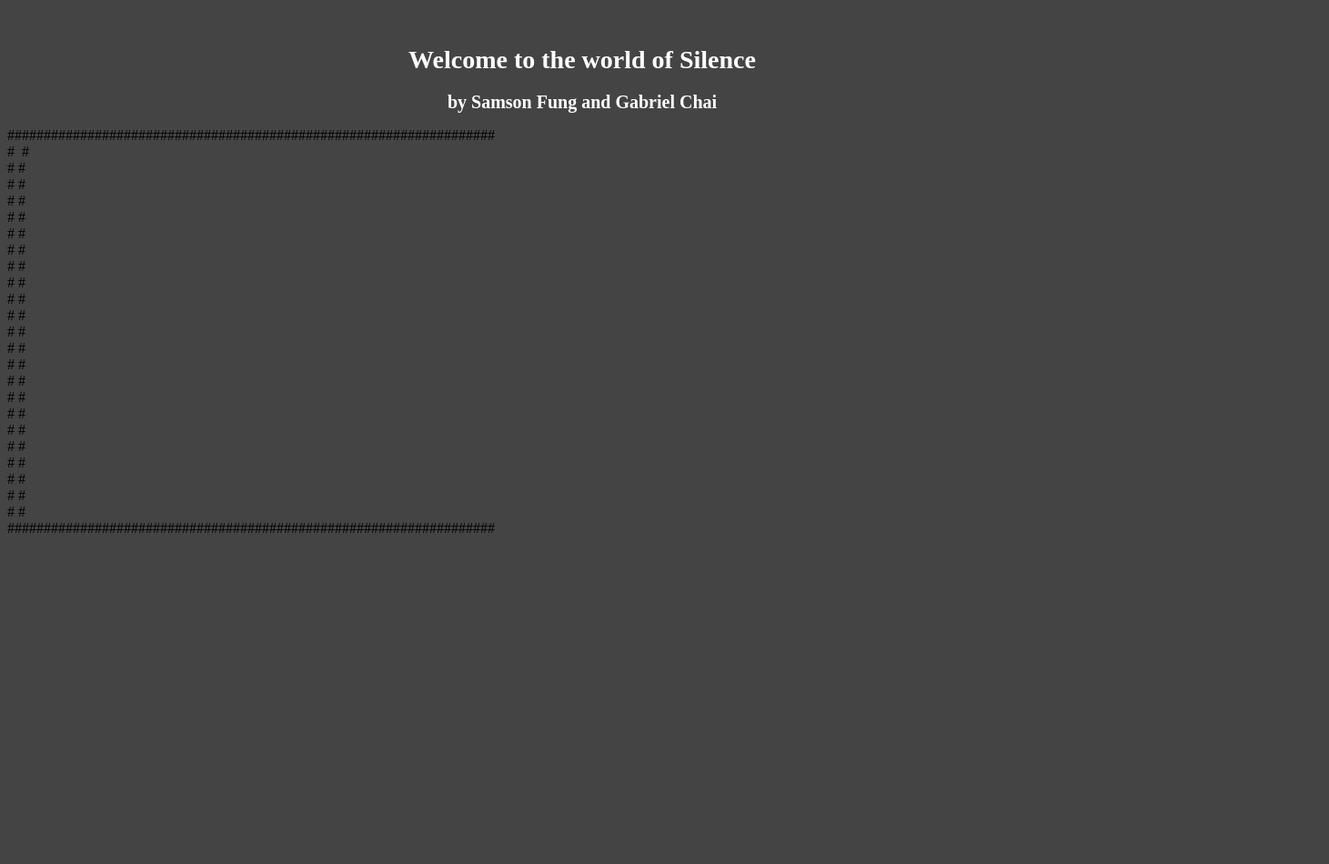
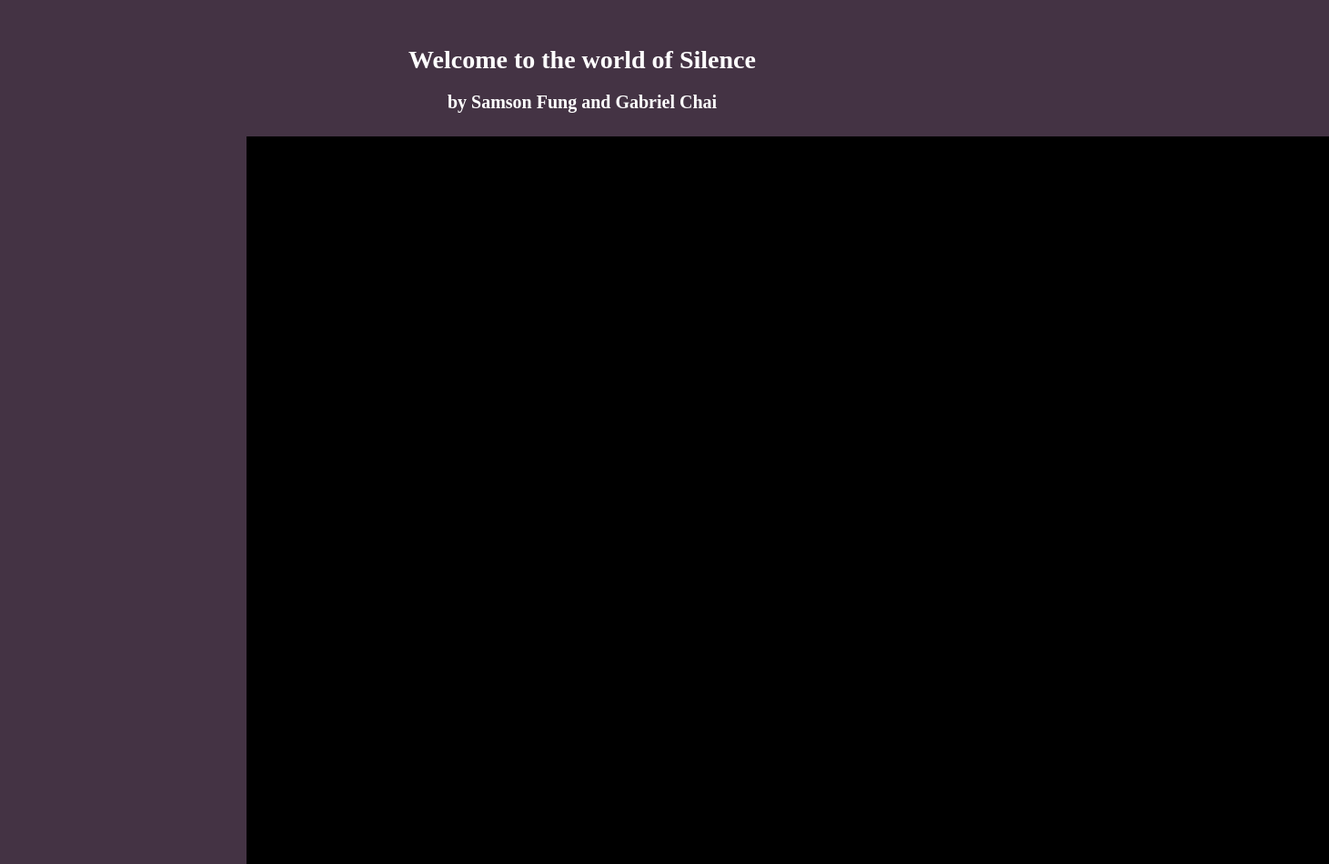
Before and after one commit to HunterCSCI/Silence, a plain HTML site: page index.html in a window 1280 px wide. Shown: the top 950 px of the page at 91% size, 1461 px wide, since content can reach past the window. Before the commit the page ends 800 px from the top, so only its background shows below. Drawn offline with Linux system fonts and the light colour scheme.

Commit message:
Minor Edits
09/30/2014

```diff
--- a/index.html
+++ b/index.html
@@ -3,10 +3,10 @@
 <!-- Established 09/29/2014 by Samson Fung and Gabriel Chai-->
 
 <html>
-	<head>
+
 	<style>
 	body {
-		background-color: #444444;
+		background-color: #443344;
 	}
 	h1 {
 		color: white;
@@ -20,12 +20,31 @@
 		font-size: 20px;
 		text-align: center;
 	}
+	script {
+		display: none;
+	}
+	canvas {
+		position: relative;
+		margin-left: 20%;
+	}
+	h3 {
+		position: absolute;
+		text-align: right;
+		font-size: 12px;
+		color: white;
+	}
 	</style>
+
+	<head>
 		<title> Silence </title>
+		<script type "application/javascript" src = "worldGrid.js"></script>
 	</head>
-	<body>
+
+	<body onload = "draw();">
 		<h1>Welcome to the world of Silence</h1>
 		<h2>by Samson Fung and Gabriel Chai</h2>
-		<script language ="JavaScript" src="worldGrid.js"></script>
+		<canvas id ="canvas" width = "1200" height = "1800" ></canvas>
+		<!-- <script language ="JavaScript" src="worldGrid.js"></script> -->
+		<h3> Copyright 2014 - Samson Fung and Gabriel Chai</h3>
 	</body>
 </html>
--- a/worldGrid.js
+++ b/worldGrid.js
@@ -1,33 +1,21 @@
-var world =
-	[
-	"###################################################################",
-	"#&nbsp                                                                 #",
-	"#                                                                 #",
-	"#                                                                 #",
-	"#                                                                 #",
-	"#                                                                 #",
-	"#                                                                 #",
-	"#                                                                 #",
-	"#                                                                 #",
-	"#                                                                 #",
-	"#                                                                 #",
-	"#                                                                 #",
-	"#                                                                 #",
-	"#                                                                 #",
-	"#                                                                 #",
-	"#                                                                 #",
-	"#                                                                 #",
-	"#                                                                 #",
-	"#                                                                 #",
-	"#                                                                 #",
-	"#                                                                 #",
-	"#                                                                 #",
-	"#                                                                 #",
-	"#                                                                 #",
-	"###################################################################"
-	];
+for (var i = 0, j = world.length; i < j; i++){
+		var canvas = document.getElementbyID('tutorial');
+		if (canvas.getContext){
+		var ctx = canvas.getContext('2d');}
+		else break;
 
-for (var i = 0, j = world.length; i < j; i++){
-		document.write(world[i]);
-		document.write("<br>");
+		ctx.fillStyle = "rgb(200,0,0)";
+		canvas.write(world[i]);
+		canvas.write("<br>");
 }
+
+function draw() {
+      var canvas = document.getElementById("canvas");
+      if (canvas.getContext) {
+        var ctx = canvas.getContext("2d");
+
+        ctx.fillStyle = "rgb(0, 0, 0)";
+        ctx.rect (10, 10, 1200, 800);
+        ctx.fill();
+      }
+    }
```
